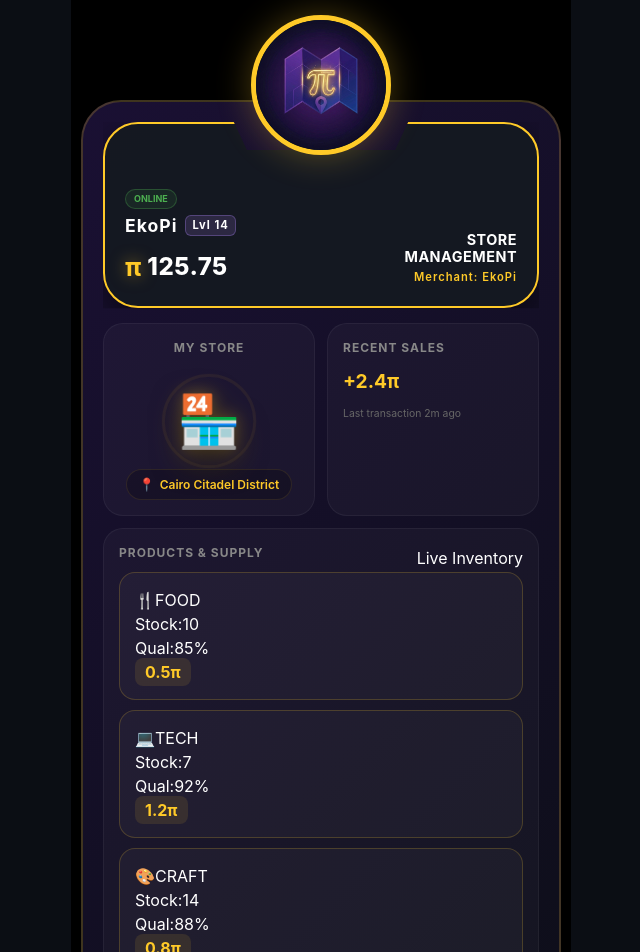
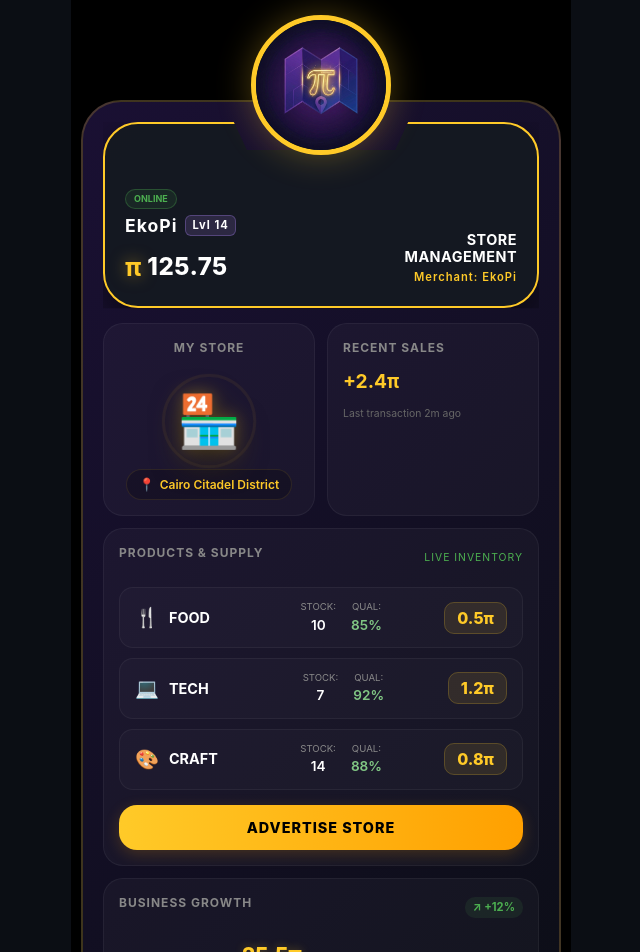
Before and after one commit to Maplypi-Official/maplypi-frontend, a React (Vite) app: page / in a window 1280 px wide. Shown: the top 952 px of the page, without its empty margins (319-959 px from the left). Built offline with nearby package versions, Linux system fonts and the light colour scheme; no server answers.

Commit message:
Update ProductsSupply.css

```diff
--- a/src/components/Stats/ProductsSupply.css
+++ b/src/components/Stats/ProductsSupply.css
@@ -1,21 +1,95 @@
+.product-matrix {
+  display: flex;
+  flex-direction: column;
+  gap: 15px;
+}
+
+.panel-header-row {
+  display: flex;
+  justify-content: space-between;
+  align-items: center;
+}
+
+.inventory-status {
+  font-size: 0.65rem;
+  color: #4caf50;
+  text-transform: uppercase;
+  letter-spacing: 1px;
+}
+
+.prod-list {
+  display: flex;
+  flex-direction: column;
+  gap: 10px;
+}
+
 .prod-card {
-  background: rgba(255, 255, 255, 0.03);
-  border: 1px solid var(--glass-border);
-  border-radius: 16px;
-  padding: 15px;
-  margin-bottom: 10px;
-  transition: transform 0.2s;
+  background: rgba(255, 255, 255, 0.02);
+  border: 1px solid rgba(255, 255, 255, 0.05);
+  border-radius: 14px;
+  padding: 12px 15px;
+  display: flex;
+  justify-content: space-between;
+  align-items: center;
+  transition: all 0.3s ease;
 }
 
 .prod-card:hover {
-  transform: scale(1.02);
+  background: rgba(179, 136, 255, 0.05);
   border-color: var(--neon-purple);
+  transform: translateX(5px);
 }
+
+.prod-info-group {
+  display: flex;
+  align-items: center;
+  gap: 10px;
+  flex: 1;
+}
+
+.prod-icon { font-size: 1.2rem; }
+.prod-name { font-weight: bold; font-size: 0.9rem; color: #fff; }
+
+.prod-stats-group {
+  display: flex;
+  gap: 15px;
+  flex: 2;
+  justify-content: center;
+}
+
+.stat-item { display: flex; flex-direction: column; align-items: center; }
+.stat-label { font-size: 0.6rem; color: #888; text-transform: uppercase; }
+.stat-value { font-size: 0.85rem; font-weight: 600; color: #fff; }
+
+.q-tag { color: #81c784; }
 
 .p-tag {
   background: rgba(255, 202, 40, 0.1);
   color: var(--digital-gold);
-  padding: 4px 10px;
-  border-radius: 8px;
-  font-weight: bold;
+  padding: 5px 12px;
+  border-radius: 10px;
+  font-weight: 800;
+  border: 1px solid rgba(255, 202, 40, 0.2);
+  min-width: 50px;
+  text-align: center;
 }
+
+.ts-btn-gold-action {
+  width: 100%;
+  background: linear-gradient(90deg, #ffca28, #ffa000);
+  border: none;
+  padding: 14px;
+  border-radius: 18px;
+  color: #000;
+  font-weight: 800;
+  font-size: 0.9rem;
+  letter-spacing: 1px;
+  cursor: pointer;
+  box-shadow: 0 4px 15px rgba(255, 160, 0, 0.2);
+  transition: all 0.3s ease;
+}
+
+.ts-btn-gold-action:hover {
+  box-shadow: 0 6px 20px rgba(255, 160, 0, 0.4);
+  transform: translateY(-2px);
+}
```
